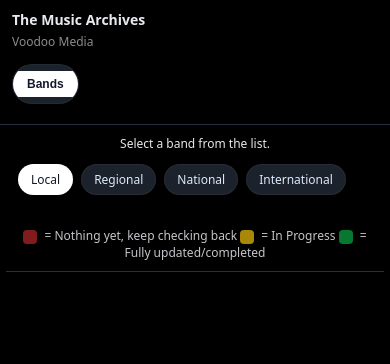
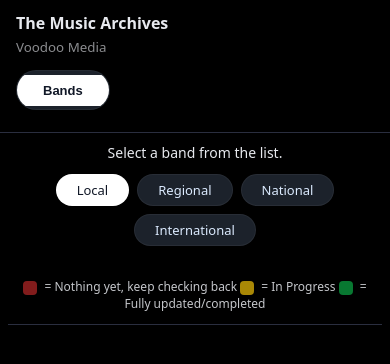
Before and after one commit to ruyven12/Music, a website: page index.html in a window 390 px wide. Drawn offline with Linux system fonts and the light colour scheme; no server answers.

Commit message:
Update index.html

```diff
--- a/index.html
+++ b/index.html
@@ -28,8 +28,6 @@
     color: var(--text);
     font-family: system-ui, -apple-system, BlinkMacSystemFont, "Segoe UI",
       sans-serif;
-    max-width: 100%;
-    overflow-x: hidden; /* ✅ kill sideways scroll */
   }
 
   /* ===========================
@@ -83,8 +81,6 @@
     align-items: center;
     justify-content: space-between;
     position: relative;
-    max-width: 1200px;
-    margin: 0 auto;
   }
 
   header h1 {
@@ -94,6 +90,7 @@
 
   header small {
     margin-left: auto;
+    opacity: 0.7;
   }
 
   #crumbs {
@@ -103,14 +100,12 @@
   }
 
   /* ===========================
-           LAYOUT
+           LAYOUT WRAPPER
   ============================ */
   .wrap {
-    display: block;
-    width: 100%;
     max-width: 1200px;
     margin: 0 auto;
-    height: auto;
+    padding: 0 12px 24px;
   }
 
   main {
@@ -121,7 +116,7 @@
   }
 
   .results-head {
-    padding: 10px 16px;
+    padding: 10px 8px 12px;
     border-bottom: 1px solid var(--border);
     background: var(--panel);
     display: flex;
@@ -138,7 +133,6 @@
     justify-content: center;
     gap: 8px;
     flex-wrap: wrap;
-    width: 100%;
   }
 
   .region-pill {
@@ -150,11 +144,8 @@
     cursor: pointer;
     border: 1px solid rgba(255, 255, 255, 0.05);
     user-select: none;
-    transition: background 0.15s, color 0.15s, transform 0.1s;
-  }
-
-  .region-pill:active {
-    transform: scale(0.97);
+    transition: background 0.15s, color 0.15s;
+    white-space: nowrap;
   }
 
   .region-pill.active {
@@ -169,7 +160,6 @@
     justify-content: center;
     flex-wrap: wrap;
     margin-top: 6px;
-    width: 100%;
   }
 
   .letter-pill {
@@ -182,16 +172,11 @@
     font-size: 13px;
     font-weight: 600;
     user-select: none;
-    transition: background 0.15s, color 0.15s, transform 0.1s;
-    white-space: nowrap;
+    transition: background 0.15s, color 0.15s;
   }
 
   .letter-pill:hover {
     background: #1e293b;
-  }
-
-  .letter-pill:active {
-    transform: scale(0.97);
   }
 
   .letter-pill.active {
@@ -234,12 +219,10 @@
             CARDS GRID
   ============================ */
   .cards {
-    padding: 16px;
+    padding: 16px 4px 0;
     display: grid;
-    grid-template-columns: repeat(auto-fill, minmax(210px, 1fr));
-    gap: 17px;
-    overflow-y: auto;
-    width: 100%;
+    grid-template-columns: repeat(auto-fit, minmax(190px, 1fr));
+    gap: 16px;
   }
 
   .card {
@@ -282,10 +265,8 @@
   .card img {
     width: 100%;
     height: 100%;
-    max-width: 100%;
     object-fit: contain;
     padding: 14px;
-    display: block;
   }
 
   .small-link {
@@ -294,7 +275,6 @@
     font-size: 12px;
     color: var(--accent);
     text-decoration: none;
-    word-break: break-word;
   }
 
   .small-link:hover {
@@ -311,7 +291,7 @@
          BAND DETAIL PANEL
   ============================ */
   .band-detail {
-    padding: 1rem 1.25rem;
+    padding: 1rem 0;
     display: flex;
     flex-direction: column;
     gap: 1rem;
@@ -320,32 +300,33 @@
     align-items: flex-start;
   }
 
-  /* Center the whole "Current Albums in Archive" area */
   #band-albums-wrap {
     max-width: 1200px;
     margin: 0 auto;
     display: flex;
     flex-direction: column;
-    align-items: center;
-    width: 100%;
+    align-items: stretch;
+    padding: 0 4px 24px;
   }
 
-  /* Make the album tiles grid center under the band card */
   #band-albums-grid {
     display: grid;
+    grid-template-columns: repeat(auto-fit, minmax(190px, 1fr));
+    gap: 12px;
     justify-content: center;
-    width: 100%;
   }
 
   .band-detail h2 {
     font-size: 1.6rem;
+    margin: 0 4px 0.25rem;
   }
 
   .band-panel {
     background: rgba(0, 0, 0, 0.25);
     border: 1px solid rgba(255, 255, 255, 0.06);
     border-radius: 8px;
-    padding: 1rem 1.25rem;
+    padding: 0.75rem 0.9rem;
+    margin: 0 4px;
     width: 100%;
   }
 
@@ -361,96 +342,50 @@
     padding: 0.5rem 0.9rem;
     border-radius: 6px;
     font-weight: 600;
+    text-decoration: none;
   }
 
   /* ===========================
-         RESPONSIVE TWEAKS
+          MOBILE TWEAKS
   ============================ */
-
-  /* Tablets / smaller laptops */
-  @media (max-width: 900px) {
-    header {
-      padding: 10px 12px;
-    }
-
-    .results-head {
-      padding-inline: 12px;
-    }
-
-    .cards {
-      padding-inline: 12px;
-      grid-template-columns: repeat(auto-fill, minmax(180px, 1fr));
-    }
-  }
-
-  /* Phones */
-  @media (max-width: 640px) {
+  @media (max-width: 768px) {
     header {
       flex-direction: column;
       align-items: flex-start;
       gap: 4px;
     }
 
-    header h1 {
-      font-size: 14px;
+    header small {
+      margin-left: 0;
     }
 
-    header small {
-      margin-left: 0;
-      font-size: 12px;
-      opacity: 0.7;
+    .wrap {
+      padding: 0 8px 20px;
     }
 
-    #crumbs {
-      font-size: 12px;
-      padding-inline: 4px;
+    .results-head {
+      padding: 10px 6px 12px;
+      align-items: stretch;
+    }
+
+    .cards {
+      grid-template-columns: 1fr; /* single column on narrow screens */
+      padding-inline: 0;
+    }
+
+    #band-albums-grid {
+      grid-template-columns: 1fr;
     }
 
     .top-tabs {
       position: static;
       transform: none;
-      margin: 4px auto 6px;
-    }
-
-    .top-tab {
-      padding: 6px 14px;
-      font-size: 12px;
-    }
-
-    .wrap {
-      padding-inline: 6px;
-    }
-
-    .results-head {
-      align-items: stretch;
-    }
-
-    .region-pills,
-    .letter-groups {
-      justify-content: flex-start;
-    }
-
-    .region-pill,
-    .letter-pill {
-      font-size: 12px;
-      padding-inline: 12px;
-    }
-
-    /* ✅ Make cards a single column on small screens */
-    .cards {
-      grid-template-columns: minmax(0, 1fr);
-      padding-inline: 8px;
-    }
-
-    .card {
-      max-width: 100%;
-    }
-
-    .band-detail {
-      padding-inline: 10px;
+      margin-top: 8px;
+      margin-bottom: 12px;
     }
   }
 </style>
+
 
   </head>
 
```
